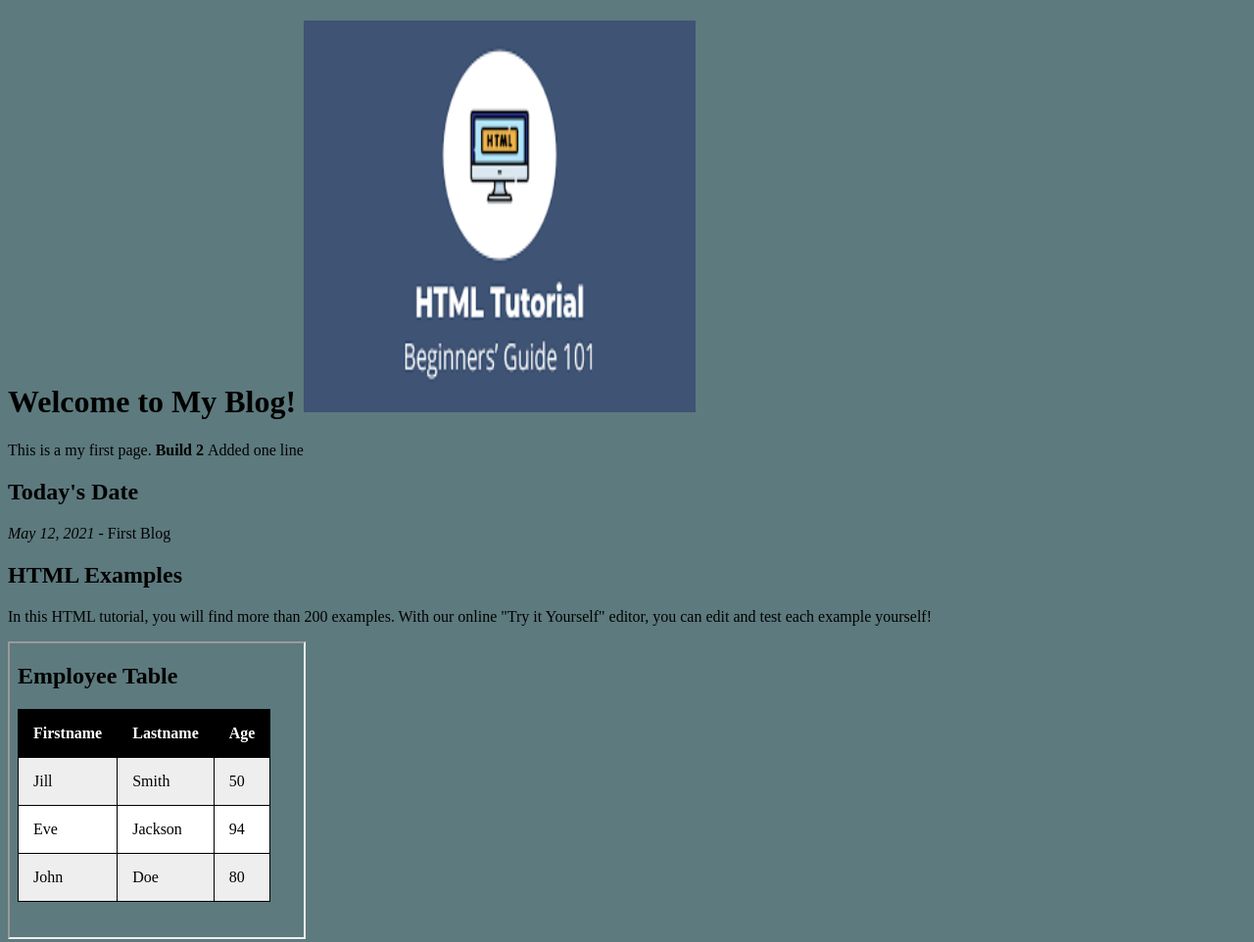
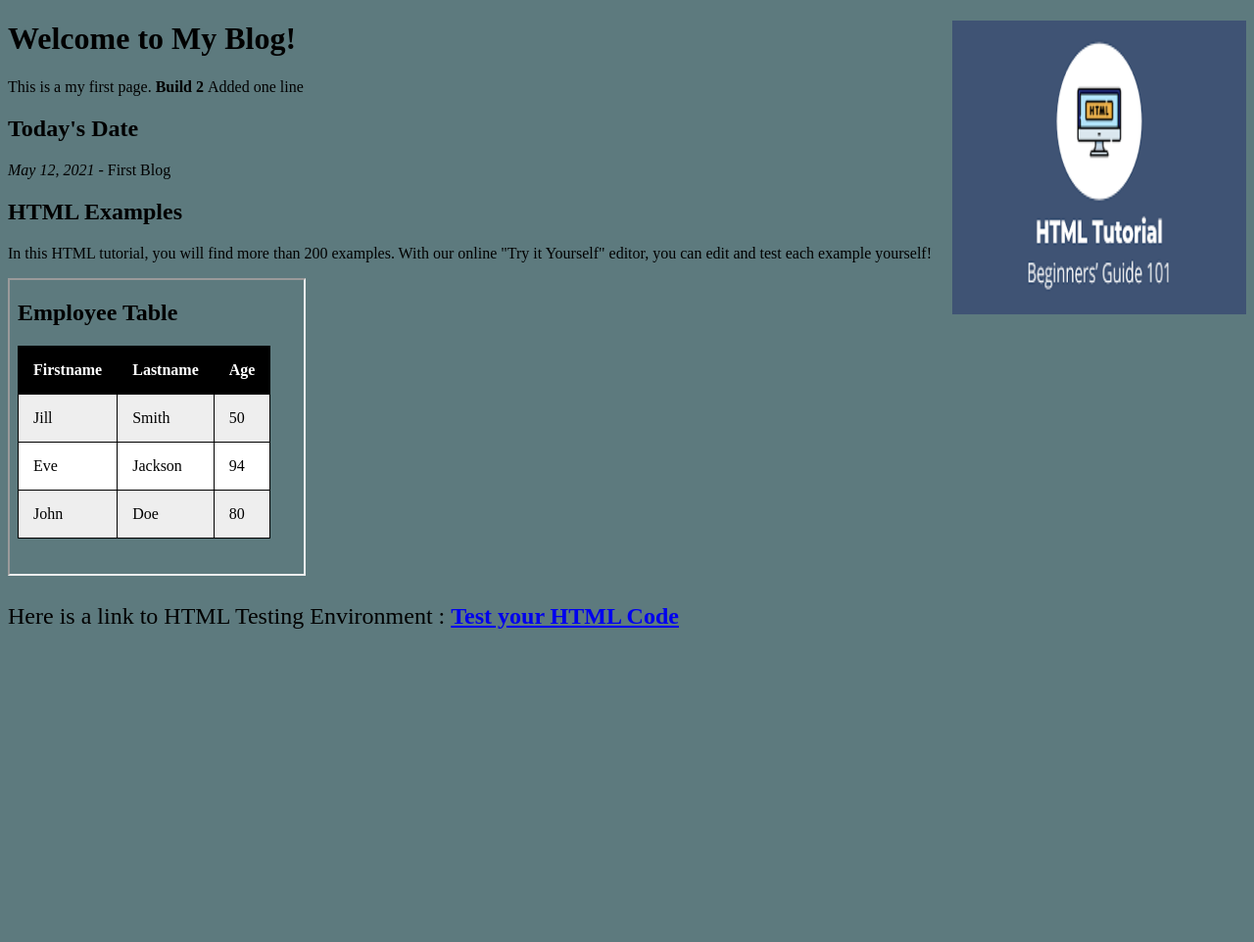
Before and after one commit to bhavyapatel215/demo_HTML, a plain HTML site: page index.html in a window 1280 px wide. Shown: the top 962 px of the page at 98% size. After the commit the page ends 800 px from the top, so only its background shows below. Drawn offline with Linux system fonts and the light colour scheme.

Commit message:
Small change icon

```diff
--- a/index.html
+++ b/index.html
@@ -9,7 +9,7 @@
 
 <h1>
     Welcome to My Blog!
-    <img src="HTML_icon.png" alt="HTML_icon" style="float:center;width:400px;height:400px;">
+    <img src="HTML_icon.png" alt="HTML_icon" style="float:right;width:300px;height:300px;">
 </h1>
 <p>
     This is a my first page. <b>Build 2 </b> Added one line
```
